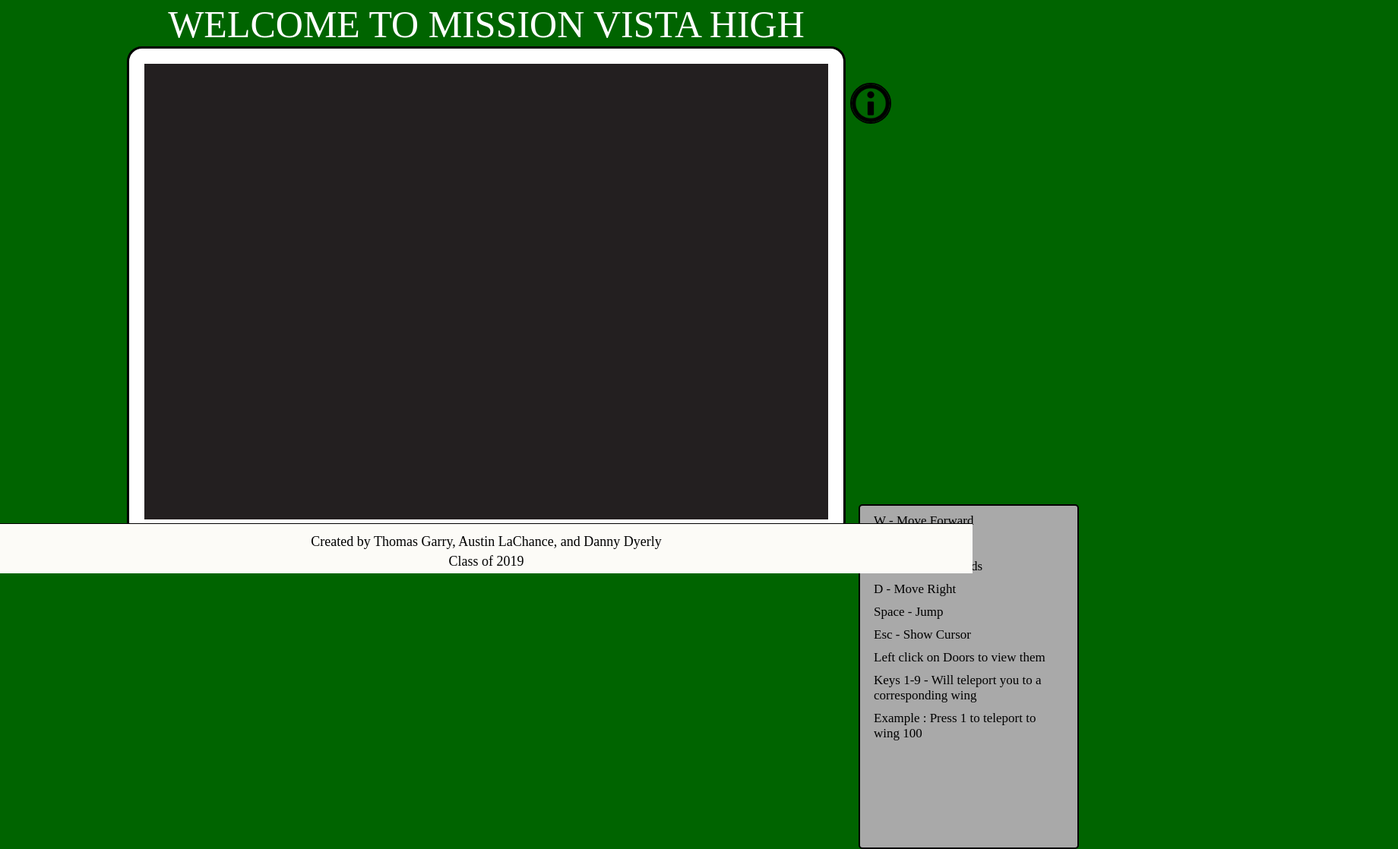
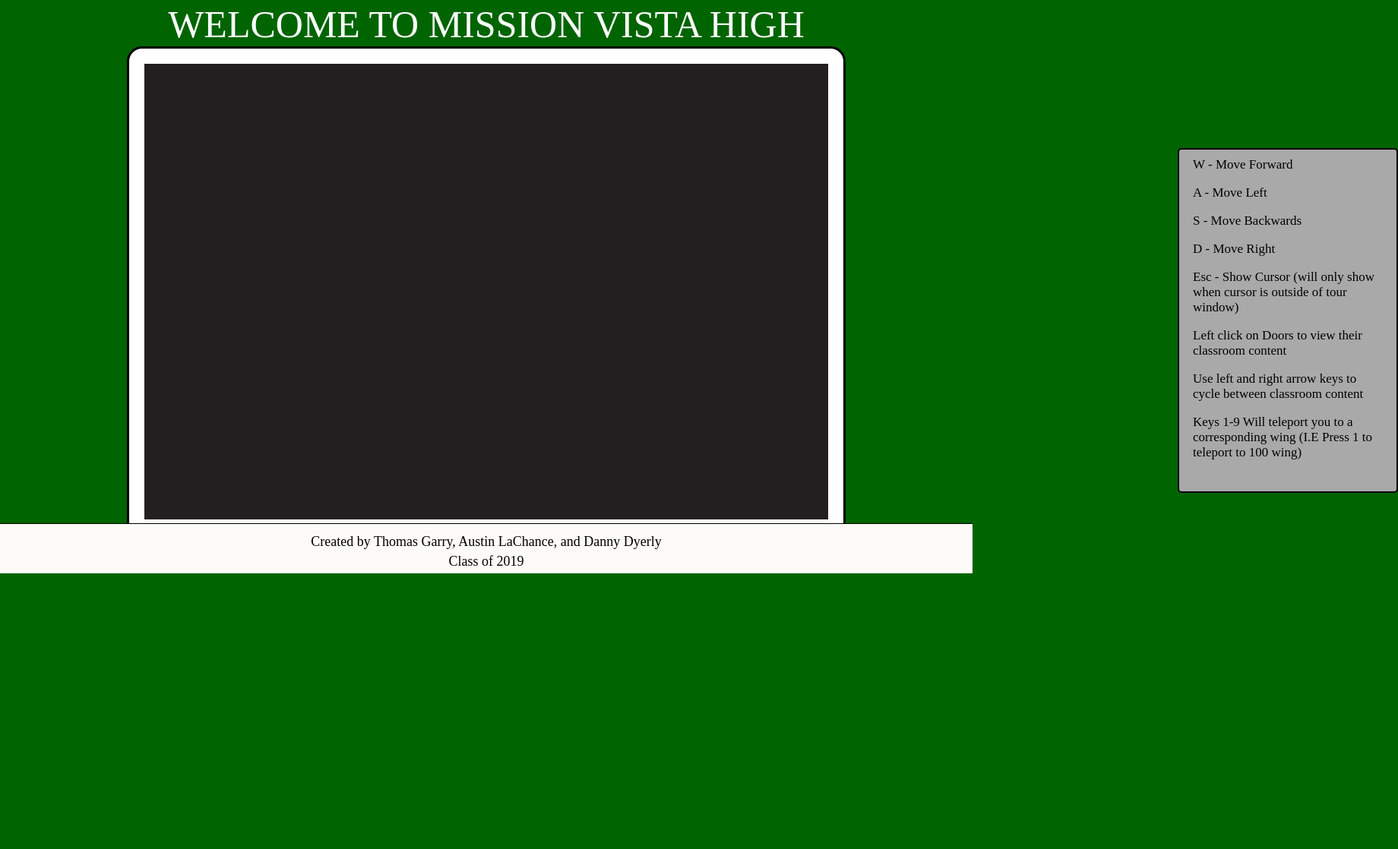
Before and after one commit to thomas-gg/VirtualSchool, a website: page index.html in a window 1280 px wide. Shown: the part 45-1163 px from the top of the page at 76% size, 1840 px wide, since content can reach past the window. After the commit the page ends 800 px from the top, so only its background shows below. Drawn offline with nearby package versions, Linux system fonts and the light colour scheme; no server answers.

Commit message:
fixed main index and mainstyle.css
dwadwa

```diff
--- a/index.html
+++ b/index.html
@@ -17,32 +17,31 @@
     </script>
   </head>
   <body>
+      <div class = "info-content" id = "content">
+        <p>W - Move Forward</p>
+        <p>A - Move Left</p>
+        <p>S - Move Backwards</p>
+        <p>D - Move Right</p>
+        <p>Esc - Show Cursor (will only show when cursor is outside of tour window)</p>
+        <p>Left click on Doors to view their classroom content</p>
+        <p>Use left and right arrow keys to cycle between classroom content</p>
+        <p>Keys 1-9 Will teleport you to a corresponding wing (I.E Press 1 to teleport to 100 wing)<p>
+      </div>
       <div class="webgl-content center">
         <p class = "welcome-text">Welcome To Mission Vista High</p>
         <hr>
         <div class = "game-container">
           <div id="gameContainer" style="width: 900px; height: 600px"></div>
-          <img src = "views/info-icon.png" id="info-icon" width = "50px" height = "50px">
-        <div class = "info-content" id = "content">
-          <p>W - Move Forward</p>
-          <p>A - Move Left</p>
-          <p>S - Move Backwards</p>
-          <p>D - Move Right</p>
-          <p>Space - Jump</p>
-          <p>Esc - Show Cursor</p>
-          <p>Left click on Doors to view them</p>
-          <p>Keys 1-9 - Will teleport you to a corresponding wing<p>
-          <p>Example : Press 1 to teleport to wing 100</p>
         </div>
         <hr>
-        </div>
-        <!--<a href="http://173.255.210.209:3006/login" class="login">Login</a>-->
-        <!--<a href="http://localhost:3006/login">Upload File</a>-->
+        <!--<a href="http://173.255.210.209:3006/login" class = "login">Login</a>-->
+        <!--<a href="http://localhost:3000/login">Upload File</a>-->
       </div>
       <div class = "footer">
         <p class = "creators">Created by Thomas Garry, Austin LaChance, and Danny Dyerly</p>
         <p class = "class">Class of 2019</p>
       </div>
    </body>
-
+   <script>
+  </script>
 </html>
--- a/public/views/mainstyle.css
+++ b/public/views/mainstyle.css
@@ -27,6 +27,20 @@
   border: 2px solid #fff;
 }
 
+
+.info-content {
+  padding: 0 18px;
+  left: 1550px;
+  top: 30%;
+  width: 250px;
+  height: 450px;
+  overflow: hidden;
+  position: absolute;
+  background-color: darkgrey;
+  border: 2px solid black;
+  border-radius: 5px;
+}
+
 .info-content p {
   color: black;
   font-size: 17px;
@@ -40,19 +54,6 @@
     background-color: white;
     border: 3px solid #000;
     border-radius: 20px;
-    position:relative;
-}
-
-.game-container #content {
-  padding: 0 18px;
-  left: 960px;
-  width: 250px;
-  height: 450px;
-  overflow: hidden;
-  position: absolute;
-  background-color: darkgrey;
-  border: 2px solid black;
-  border-radius: 5px;
 }
 
 #gameContainer {
@@ -60,7 +61,6 @@
   left: 20px;
   top: 20px;
 }
-
 
 /*
 .login {
```
